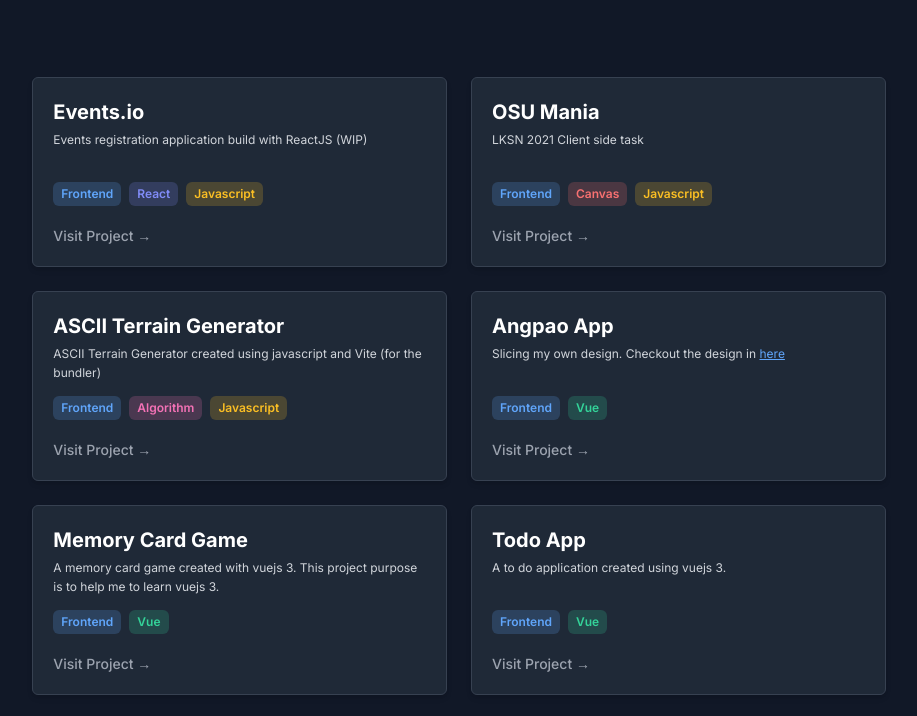
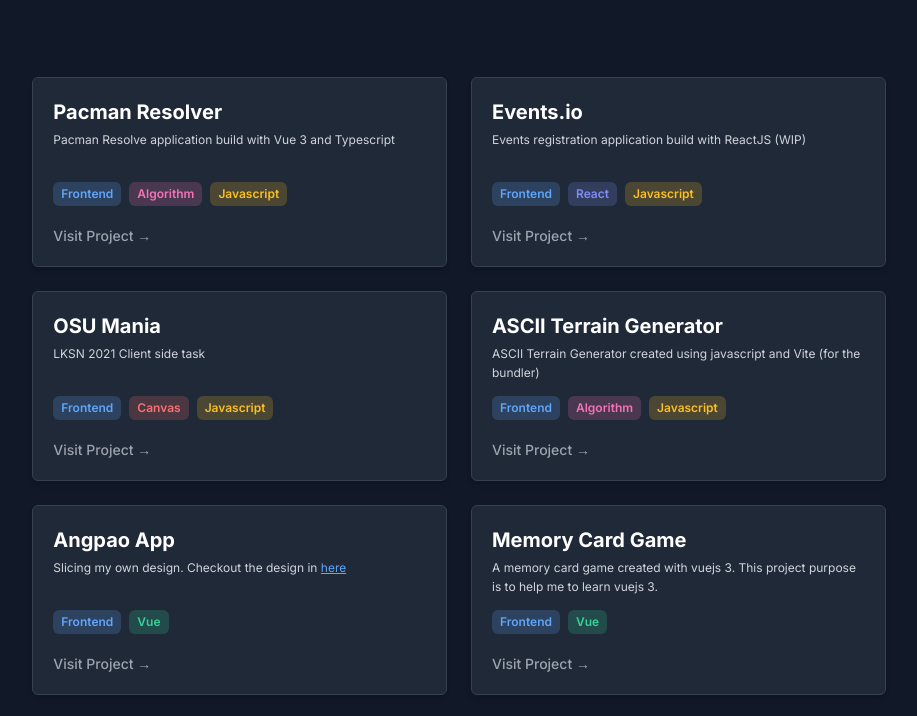
Before and after one commit to Erik3010/erik3010.github.io, a website built with Vite: page index.html in a window 1280 px wide. Shown: the part 789-1505 px from the top of the page, without its empty margins (181-1098 px from the left). Built offline with nearby package versions, Linux system fonts and the light colour scheme.

Commit message:
feat: add new project card

```diff
--- a/index.html
+++ b/index.html
@@ -69,6 +69,32 @@
           <p class="mt-3 text-gray-400 text-sm">Showcase of projects that I have made</p>
         </div>
         <div class="mt-20 grid grid-cols-1 md:grid-cols-2 gap-6">
+          <div class="portfolio-card border border-gray-700 bg-gray-800 rounded-md overflow-hidden shadow-md">
+            <div class="p-5">
+              <h5 class="text-xl font-bold">Pacman Resolver</h5>
+              <p class="mt-1 text-xs text-gray-300 leading-relaxed min-h-card">
+                Pacman Resolve application build with Vue 3 and Typescript
+              </p>
+              <div class="flex mt-3 space-x-2">
+                <div
+                  class="text-blue-400 bg-blue-400 bg-opacity-20 text-xs font-semibold px-2 py-1 rounded-md cursor-pointer">
+                  Frontend
+                </div>
+                <div
+                  class="text-pink-400 bg-pink-400 bg-opacity-20 text-xs font-semibold px-2 py-1 rounded-md cursor-pointer">
+                  Algorithm
+                </div>
+                <div
+                  class="text-yellow-400 bg-yellow-400 bg-opacity-20 text-xs font-semibold px-2 py-1 rounded-md cursor-pointer">
+                  Javascript
+                </div>
+              </div>
+              <a href="https://erik3010.github.io/osu-mania/" target="_blank"
+                class="text-sm font-medium text-gray-400 hover:text-white block mt-5 items-center hover:underline">Visit
+                Project →
+              </a>
+            </div>
+          </div>
           <div class="portfolio-card border border-gray-700 bg-gray-800 rounded-md overflow-hidden shadow-md">
             <div class="p-5">
               <h5 class="text-xl font-bold">Events.io</h5>
@@ -377,7 +403,7 @@
       <!-- skills section -->
       <div class="mt-32 md:mt-52">
         <div class="text-center">
-          <h1 class="font-black sm:text-5xl text-4xl">🎨 Skills</h1>
+          <h1 class="font-black sm:text-5xl text-4xl">💻 Skills</h1>
           <p class="mt-3 text-gray-400 text-sm">Skills that i have learned</p>
         </div>
         <div class="mt-20 divide-y divide-gray-800">
```
